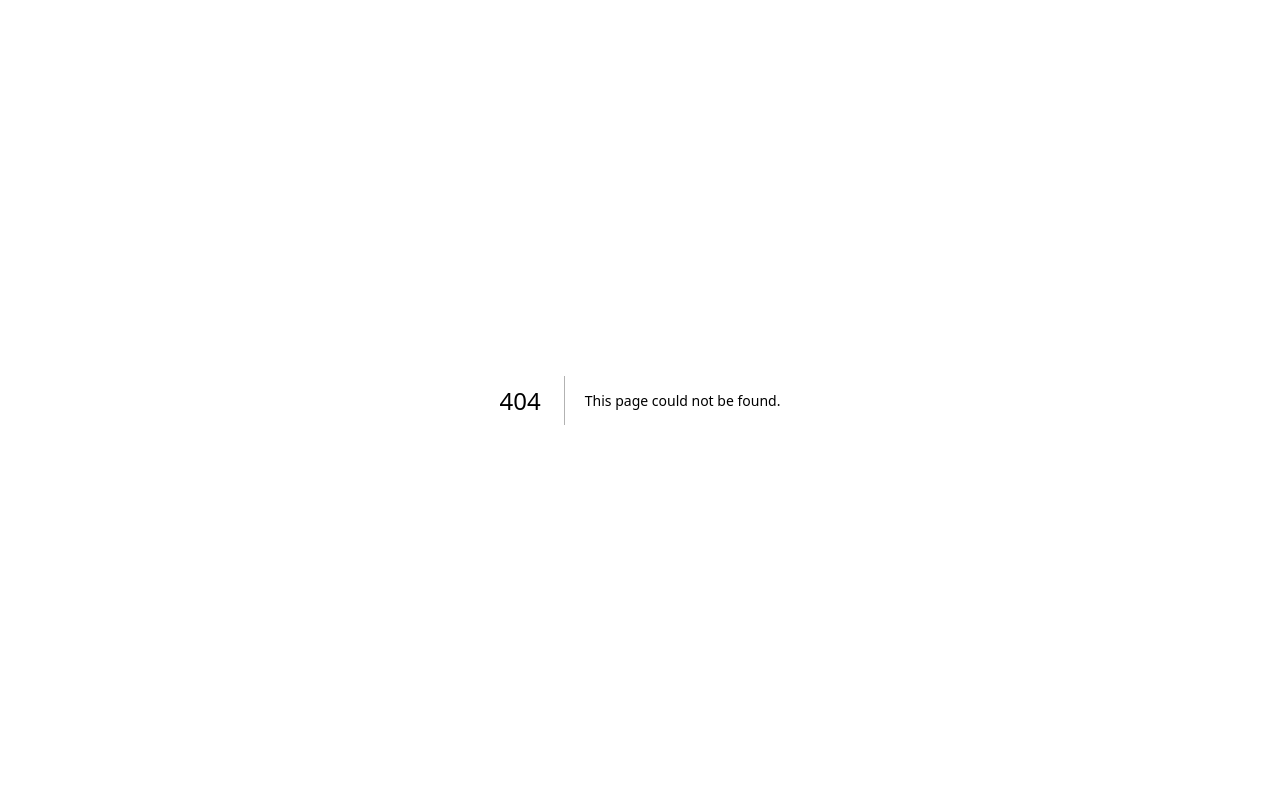
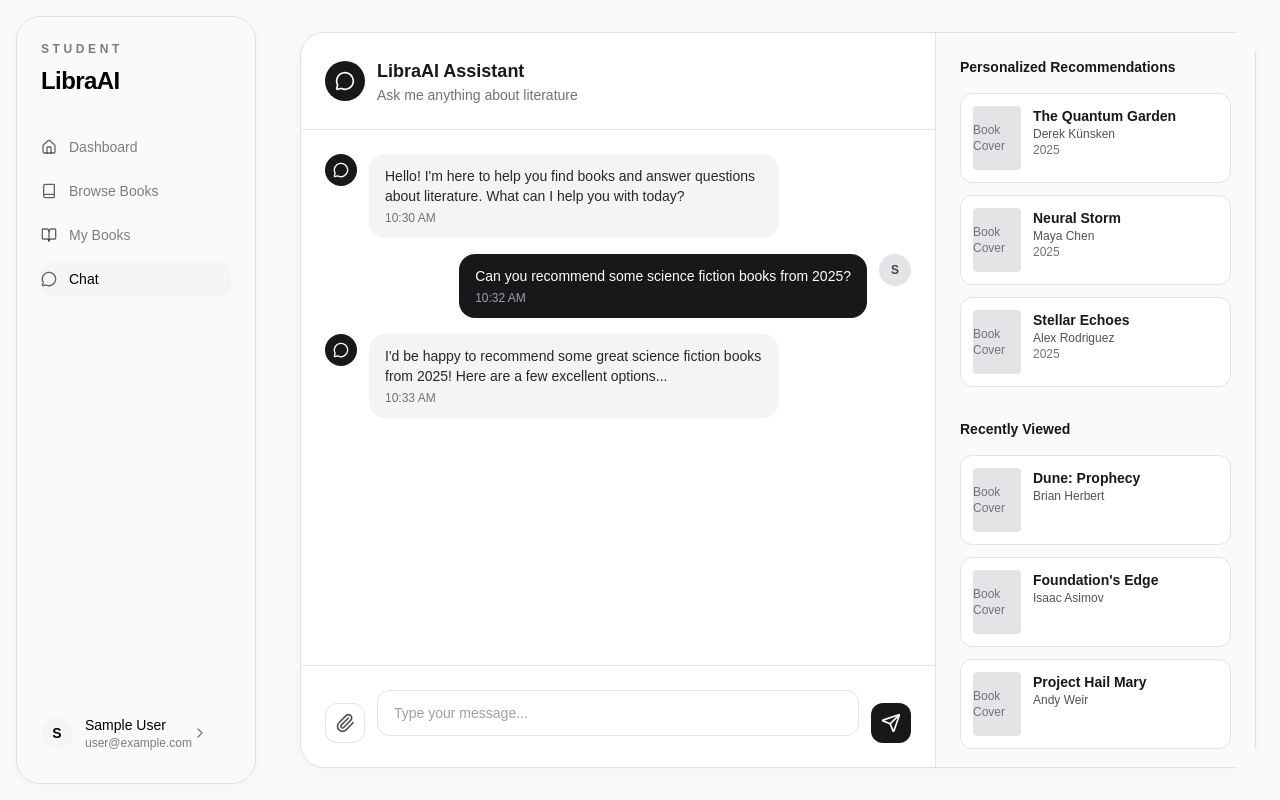
Before and after one commit to seannywoot/LibraAI, a Next.js app: page /student/chat in a window 1280 px wide. Before the commit this address had no page. Built offline with nearby package versions, Linux system fonts and the light colour scheme; no server answers; sample sign-in values are in the browser's storage.

Commit message:
Added separate page for the chatbot in the student panel

```diff
--- /dev/null
+++ b/src/app/student/chat/page.js
@@ -0,0 +1,190 @@
+import DashboardSidebar from "@/components/dashboard-sidebar";
+import { getStudentLinks } from "@/components/navLinks";
+import SignOutButton from "@/components/sign-out-button";
+import { getServerSession } from "next-auth";
+import { authOptions } from "@/app/api/auth/[...nextauth]/route";
+import { redirect } from "next/navigation";
+import { MessageCircle, Send, Paperclip } from "@/components/icons";
+
+export default async function StudentChatPage() {
+  const session = await getServerSession(authOptions);
+  if (!session) {
+    redirect("/auth");
+  }
+  if (session.user?.role === "admin") {
+    redirect("/admin/dashboard");
+  }
+
+  const navigationLinks = getStudentLinks();
+
+  return (
+    <div className="min-h-screen bg-(--bg-1) pr-6 pl-[300px] py-8 text-(--text)">
+      <DashboardSidebar heading="LibraAI" links={navigationLinks} variant="light" SignOutComponent={SignOutButton} />
+
+      <main className="h-[calc(100vh-4rem)] rounded-3xl border border-(--stroke) bg-white shadow-[0_2px_20px_rgba(0,0,0,0.03)] flex">
+        {/* Chat Messages Area */}
+        <div className="flex-1 flex flex-col">
+          {/* Chat Header */}
+          <div className="border-b border-zinc-200 p-6">
+            <div className="flex items-center gap-3">
+              <div className="flex h-10 w-10 items-center justify-center rounded-full bg-zinc-900 text-white">
+                <MessageCircle className="h-5 w-5" />
+              </div>
+              <div>
+                <h1 className="text-lg font-semibold text-zinc-900">LibraAI Assistant</h1>
+                <p className="text-sm text-zinc-500">Ask me anything about literature</p>
+              </div>
+            </div>
+          </div>
+
+          {/* Messages Container */}
+          <div className="flex-1 overflow-y-auto p-6 space-y-4">
+            {/* AI Message */}
+            <div className="flex gap-3">
+              <div className="flex h-8 w-8 shrink-0 items-center justify-center rounded-full bg-zinc-900 text-white">
+                <MessageCircle className="h-4 w-4" />
+              </div>
+              <div className="max-w-[70%] rounded-2xl bg-zinc-100 px-4 py-3">
+                <p className="text-sm text-zinc-800">
+                  Hello! I&apos;m here to help you find books and answer questions about literature. What can I help you with today?
+                </p>
+                <span className="mt-1 block text-xs text-zinc-500">10:30 AM</span>
+              </div>
+            </div>
+
+            {/* User Message */}
+            <div className="flex justify-end gap-3">
+              <div className="max-w-[70%] rounded-2xl bg-zinc-900 px-4 py-3">
+                <p className="text-sm text-white">
+                  Can you recommend some science fiction books from 2025?
+                </p>
+                <span className="mt-1 block text-xs text-zinc-400">10:32 AM</span>
+              </div>
+              <div className="flex h-8 w-8 shrink-0 items-center justify-center rounded-full bg-zinc-200 text-zinc-700">
+                <span className="text-xs font-semibold">{session.user?.name?.[0] || "U"}</span>
+              </div>
+            </div>
+
+            {/* AI Response */}
+            <div className="flex gap-3">
+              <div className="flex h-8 w-8 shrink-0 items-center justify-center rounded-full bg-zinc-900 text-white">
+                <MessageCircle className="h-4 w-4" />
+              </div>
+              <div className="max-w-[70%] rounded-2xl bg-zinc-100 px-4 py-3">
+                <p className="text-sm text-zinc-800">
+                  I&apos;d be happy to recommend some great science fiction books from 2025! Here are a few excellent options...
+                </p>
+                <span className="mt-1 block text-xs text-zinc-500">10:33 AM</span>
+              </div>
+            </div>
+          </div>
+
+          {/* Input Area */}
+          <div className="border-t border-zinc-200 p-6">
+            <div className="flex items-end gap-3">
+              <button
+                type="button"
+                className="flex h-10 w-10 shrink-0 items-center justify-center rounded-xl border border-zinc-200 bg-white text-zinc-600 transition hover:bg-zinc-50"
+                aria-label="Attach file"
+              >
+                <Paperclip className="h-5 w-5" />
+              </button>
+              <div className="flex-1">
+                <textarea
+                  placeholder="Type your message..."
+                  rows={1}
+                  className="w-full resize-none rounded-xl border border-zinc-200 bg-white px-4 py-3 text-sm text-zinc-900 placeholder-zinc-400 focus:border-zinc-900 focus:outline-none focus:ring-1 focus:ring-zinc-900"
+                />
+              </div>
+              <button
+                type="button"
+                className="flex h-10 w-10 shrink-0 items-center justify-center rounded-xl bg-zinc-900 text-white transition hover:bg-zinc-800"
+                aria-label="Send message"
+              >
+                <Send className="h-5 w-5" />
+              </button>
+            </div>
+          </div>
+        </div>
+
+        {/* Sidebar - Recommendations */}
+        <div className="w-80 border-l border-zinc-200 bg-zinc-50 p-6 overflow-y-auto">
+          {/* Personalized Recommendations */}
+          <section className="mb-8">
+            <h2 className="mb-4 text-sm font-semibold text-zinc-900">Personalized Recommendations</h2>
+            <div className="space-y-3">
+              <div className="flex gap-3 rounded-xl border border-zinc-200 bg-white p-3 transition hover:border-zinc-300">
+                <div className="h-16 w-12 shrink-0 rounded bg-zinc-200 flex items-center justify-center">
+                  <span className="text-xs text-zinc-500">Book Cover</span>
+                </div>
+                <div className="flex-1 min-w-0">
+                  <h3 className="text-sm font-semibold text-zinc-900 truncate">The Quantum Garden</h3>
+                  <p className="text-xs text-zinc-600">Derek Künsken</p>
+                  <p className="text-xs text-zinc-500">2025</p>
+                </div>
+              </div>
+
+              <div className="flex gap-3 rounded-xl border border-zinc-200 bg-white p-3 transition hover:border-zinc-300">
+                <div className="h-16 w-12 shrink-0 rounded bg-zinc-200 flex items-center justify-center">
+                  <span className="text-xs text-zinc-500">Book Cover</span>
+                </div>
+                <div className="flex-1 min-w-0">
+                  <h3 className="text-sm font-semibold text-zinc-900 truncate">Neural Storm</h3>
+                  <p className="text-xs text-zinc-600">Maya Chen</p>
+                  <p className="text-xs text-zinc-500">2025</p>
+                </div>
+              </div>
+
+              <div className="flex gap-3 rounded-xl border border-zinc-200 bg-white p-3 transition hover:border-zinc-300">
+                <div className="h-16 w-12 shrink-0 rounded bg-zinc-200 flex items-center justify-center">
+                  <span className="text-xs text-zinc-500">Book Cover</span>
+                </div>
+                <div className="flex-1 min-w-0">
+                  <h3 className="text-sm font-semibold text-zinc-900 truncate">Stellar Echoes</h3>
+                  <p className="text-xs text-zinc-600">Alex Rodriguez</p>
+                  <p className="text-xs text-zinc-500">2025</p>
+                </div>
+              </div>
+            </div>
+          </section>
+
+          {/* Recently Viewed */}
+          <section>
+            <h2 className="mb-4 text-sm font-semibold text-zinc-900">Recently Viewed</h2>
+            <div className="space-y-3">
+              <div className="flex gap-3 rounded-xl border border-zinc-200 bg-white p-3 transition hover:border-zinc-300">
+                <div className="h-16 w-12 shrink-0 rounded bg-zinc-200 flex items-center justify-center">
+                  <span className="text-xs text-zinc-500">Book Cover</span>
+                </div>
+                <div className="flex-1 min-w-0">
+                  <h3 className="text-sm font-semibold text-zinc-900 truncate">Dune: Prophecy</h3>
+                  <p className="text-xs text-zinc-600">Brian Herbert</p>
+                </div>
+              </div>
+
+              <div className="flex gap-3 rounded-xl border border-zinc-200 bg-white p-3 transition hover:border-zinc-300">
+                <div className="h-16 w-12 shrink-0 rounded bg-zinc-200 flex items-center justify-center">
+                  <span className="text-xs text-zinc-500">Book Cover</span>
+                </div>
+                <div className="flex-1 min-w-0">
+                  <h3 className="text-sm font-semibold text-zinc-900 truncate">Foundation&apos;s Edge</h3>
+                  <p className="text-xs text-zinc-600">Isaac Asimov</p>
+                </div>
+              </div>
+
+              <div className="flex gap-3 rounded-xl border border-zinc-200 bg-white p-3 transition hover:border-zinc-300">
+                <div className="h-16 w-12 shrink-0 rounded bg-zinc-200 flex items-center justify-center">
+                  <span className="text-xs text-zinc-500">Book Cover</span>
+                </div>
+                <div className="flex-1 min-w-0">
+                  <h3 className="text-sm font-semibold text-zinc-900 truncate">Project Hail Mary</h3>
+                  <p className="text-xs text-zinc-600">Andy Weir</p>
+                </div>
+              </div>
+            </div>
+          </section>
+        </div>
+      </main>
+    </div>
+  );
+}
--- a/src/components/icons.jsx
+++ b/src/components/icons.jsx
@@ -18,6 +18,9 @@ export {
   ChevronLeft,
   ChevronRight,
   History,
+  MessageCircle,
+  Send,
+  Paperclip,
 } from "lucide-react";
 
 // Optional wrapper for consistent sizing in nav/buttons
--- a/src/components/navLinks.js
+++ b/src/components/navLinks.js
@@ -1,4 +1,4 @@
-import { Home, Book, BookOpen, Plus, Users, Library as LibraryIcon, User, Settings, History } from "@/components/icons";
+import { Home, Book, BookOpen, Plus, Users, Library as LibraryIcon, User, Settings, History, MessageCircle } from "@/components/icons";
 
 // Centralized navigation link builders for consistent sidebars
 // Sidebar will filter out Profile/Settings from the main list and surface them in the account menu.
@@ -8,6 +8,7 @@ export function getStudentLinks() {
     { key: "student-dashboard", label: "Dashboard", href: "/student/dashboard", exact: true, icon: <Home className="h-4 w-4" /> },
     { key: "student-books", label: "Browse Books", href: "/student/books", exact: true, icon: <Book className="h-4 w-4" /> },
     { key: "student-borrowed", label: "My Books", href: "/student/borrowed", exact: true, icon: <BookOpen className="h-4 w-4" /> },
+    { key: "student-chat", label: "Chat", href: "/student/chat", exact: true, icon: <MessageCircle className="h-4 w-4" /> },
     { key: "student-profile", label: "Profile", href: "/student/profile", exact: true, icon: <User className="h-4 w-4" /> },
     { key: "student-settings", label: "Settings", href: "/student/settings", exact: true, icon: <Settings className="h-4 w-4" /> },
   ];
```
